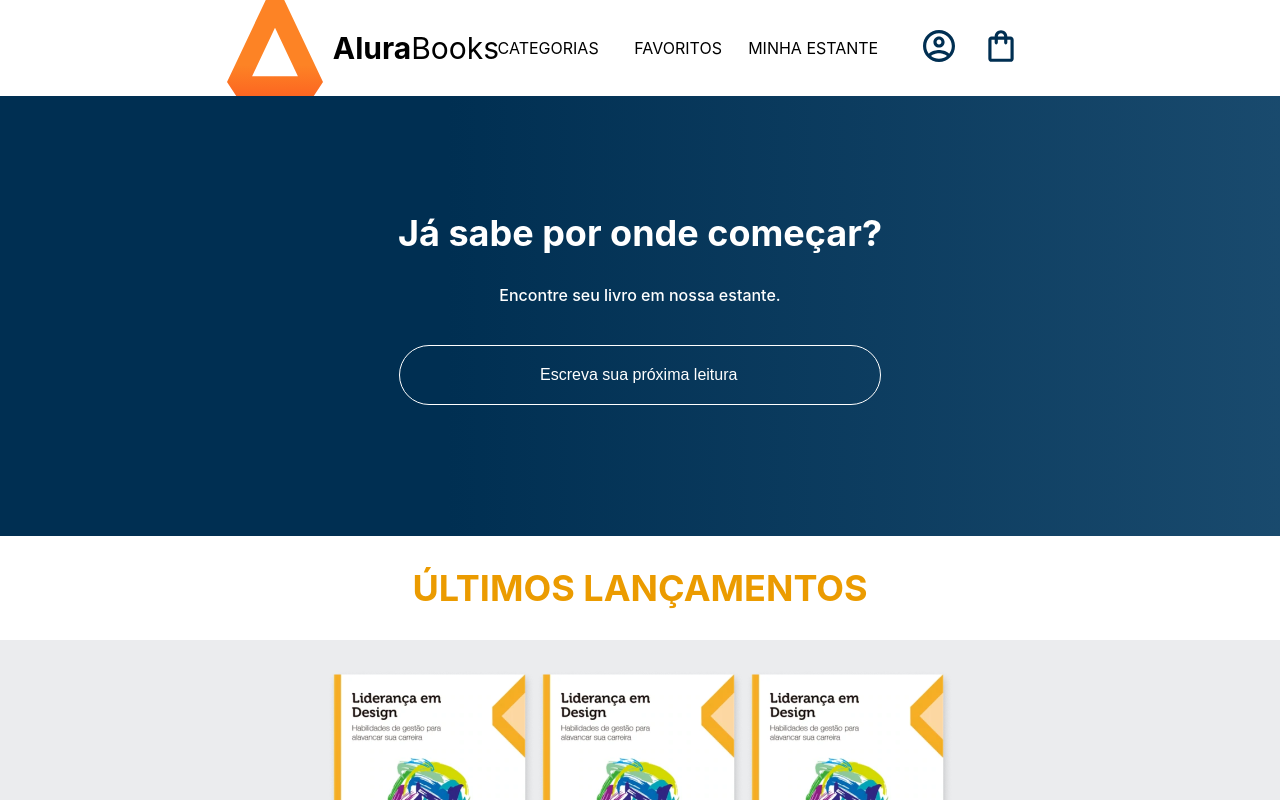
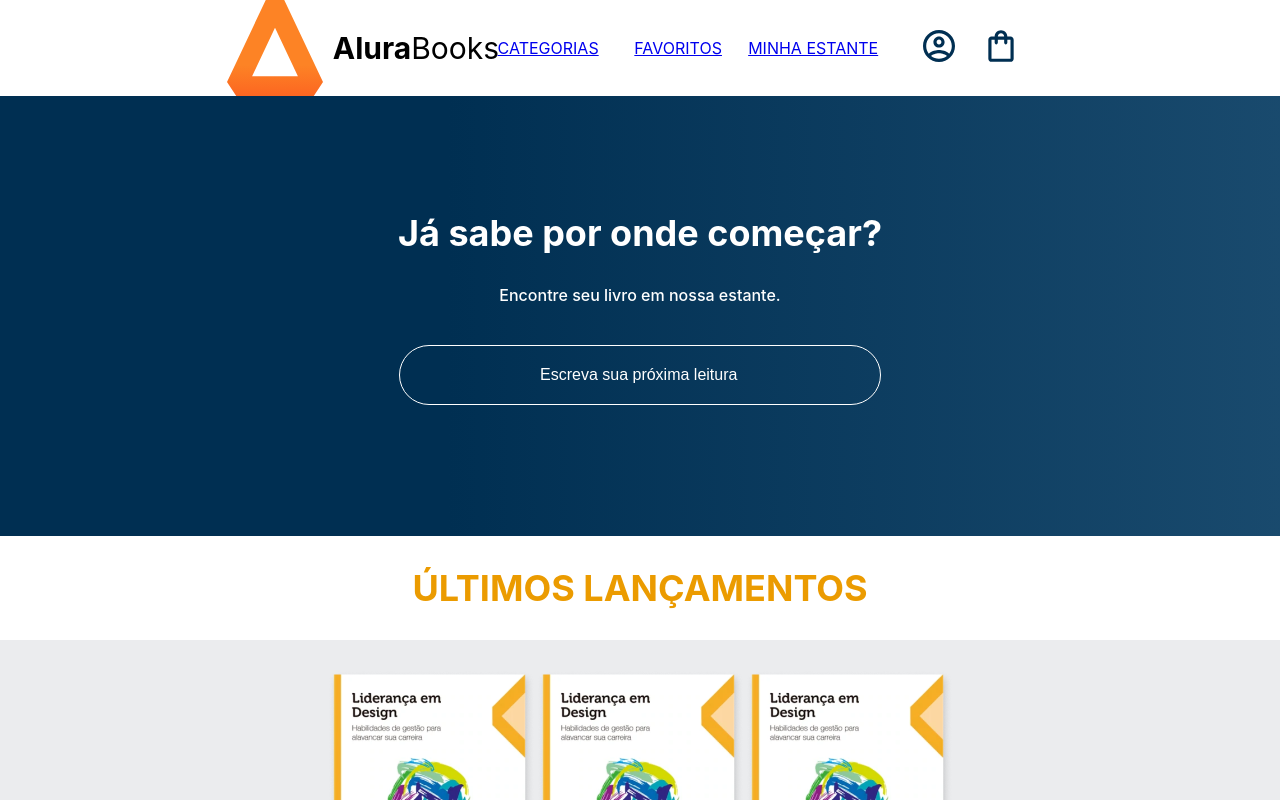
Before and after one commit to Flavia-20/alura-books, a React (Create React App) app: page / in a window 1280 px wide. Shown: the top 800 px of the page. Built offline with nearby package versions, Linux system fonts and the light colour scheme.

Commit message:
outras rotas

```diff
--- a/src/componentes/OpcoesHeader/index.js
+++ b/src/componentes/OpcoesHeader/index.js
@@ -1,5 +1,6 @@
 import './estilo.css'
 import styled from 'styled-components'
+import { Link } from 'react-router-dom'
 
 const Opcao = styled.li`
     font-size: 16px;
@@ -22,8 +23,8 @@
 function OpcoesHeader() {
     return (
         <Opcoes>
-            { textoOpcoes.map ( (texto) => (
-                <Opcao><p>{texto}</p></Opcao>
+            { textoOpcoes.map( (texto) => (
+                <Link to={`/${texto.toLowerCase()}`} ><Opcao><p>{texto}</p></Opcao></Link>
             ) ) }
         </Opcoes>
     )
```
